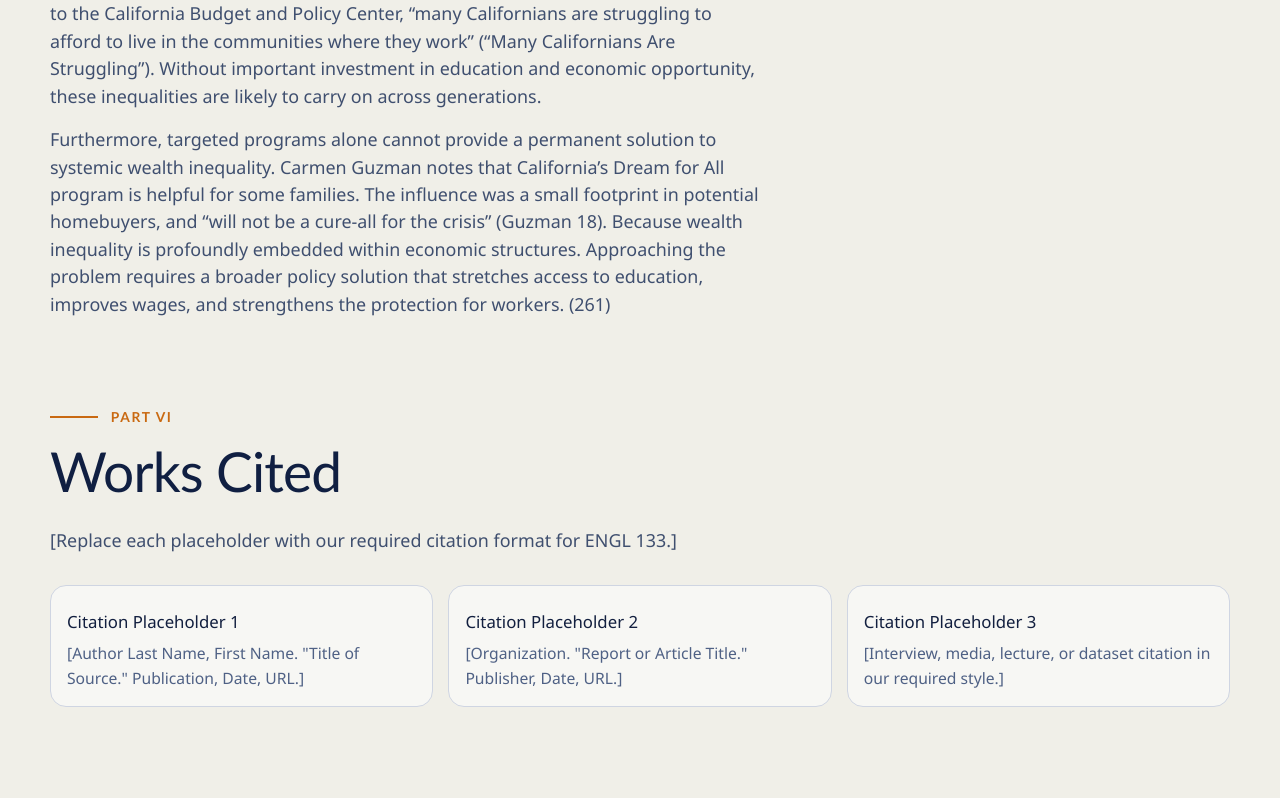
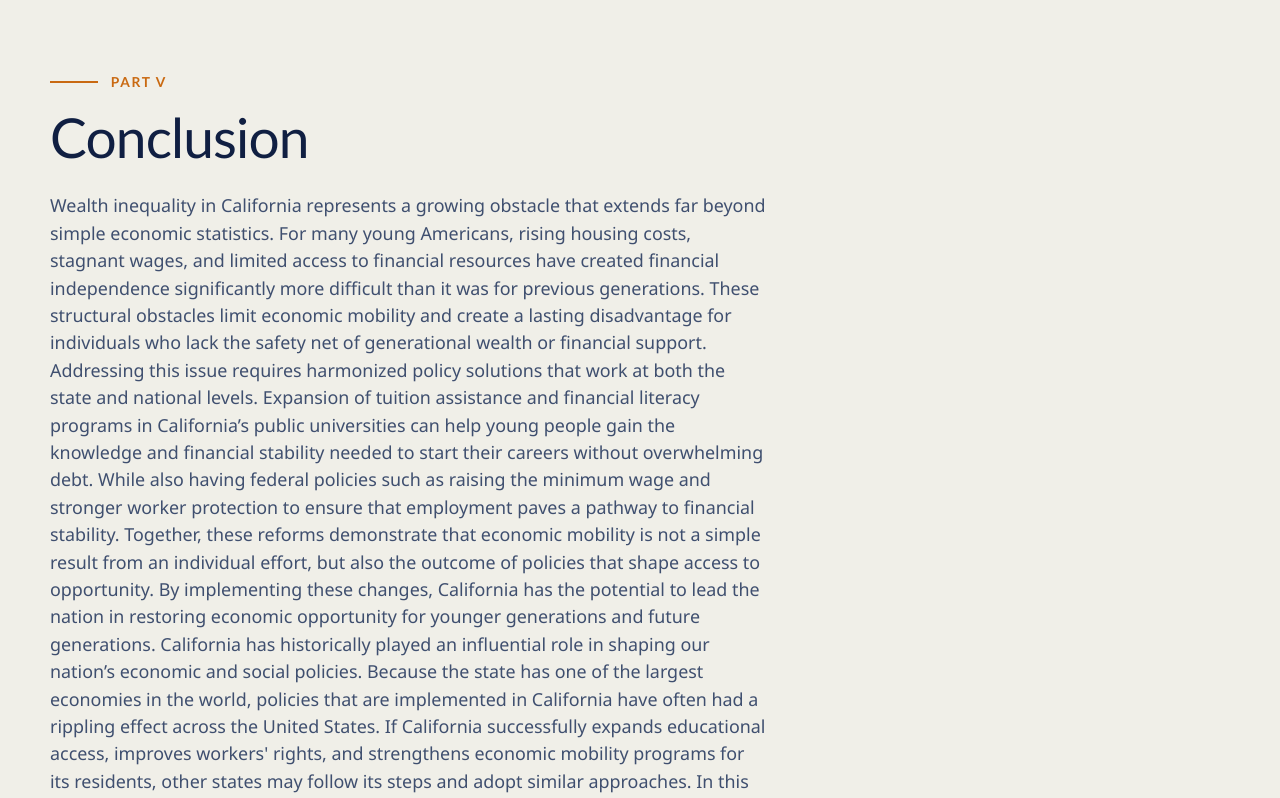
Before and after one commit to Damilss/generational-wealth-inequality, a Next.js app: page / in a window 1280 px wide. Shown: the part 7782-8580 px from the top of the page. Before the commit the page ends 8530 px from the top, so only its background shows below. Built offline with nearby package versions, Linux system fonts and the light colour scheme.

Commit message:
add conclusions, works cited, and counterargument

```diff
--- a/app/globals.css
+++ b/app/globals.css
@@ -499,6 +499,7 @@ a {
   color: #4f6185;
   font-size: clamp(0.98rem, 1.1vw, 1.22rem);
   line-height: 1.55;
+  overflow-wrap: anywhere;
 }
 
 .closing-note {
--- a/app/page.tsx
+++ b/app/page.tsx
@@ -124,11 +124,10 @@ const sections: PageSection[] = [
       {
         title: "Solution 1",
         paragraph: `Solution 1 (State): Having California expand state-fund tuition assistance and financial literacy programs at public universities to prevent wealth inequality from compounding across generations.
-
-Addressing generational wealth inequality requires much more than just a late housing intervention. Guzman’s analysis of California's Dream for All loan programs highlights that such programs can assist, yet their reach remains minimal. The program was “exhausted in 11 days, distributing $288 million to support the purchase of about 2500 homes" (Guzman 2) and was only granted in “10 counties" (Guzman 2) across California. In the end, Guzman concludes that the program influences “less than 1% of buyers" (8) and “will not be a cure-all for the crisis" (18).
-These discoveries imply that interventions occurring later in adulthood, such as homeownership subsidies, may not be adequate to close generational wealth gaps. Research quoted in the study further establishes that wealth disparities grow significantly during early adulthood. As noted in the literature review, “By age 30, the Black-white median wealth gap exceeds $21,000" (Guzman 7). This broadening gap highlights the magnitude of intervening before economic inequality compounds.
-California can intervene earlier in the life cycle by developing need-based tuition assistance within the UC and CSU systems. Lowering student debt for first-generation and low-income students reduces additional burdens in the critical transition into the workforce. Furthermore, introducing mandatory financial literacy education would address the exclusion created by the financial systems that have historically shaped wealth gaps. Guzman illuminates redlining, “created a structure that incentivized housing discrimination" (1), demonstrating how policy-driven exclusion built a limit on access to financial opportunity. Guaranteeing universal financial education would help address those historical disadvantages.
-By shifting intervention to the educational level, California can move to address those inequalities before they solidify into long-term wealth disparities. (269 words)`,
+        Addressing generational wealth inequality requires much more than just a late housing intervention. Guzman’s analysis of California's Dream for All loan programs highlights that such programs can assist, yet their reach remains minimal. The program was “exhausted in 11 days, distributing $288 million to support the purchase of about 2500 homes" (Guzman 2) and was only granted in “10 counties" (Guzman 2) across California. In the end, Guzman concludes that the program influences “less than 1% of buyers" (8) and “will not be a cure-all for the crisis" (18).
+        These discoveries imply that interventions occurring later in adulthood, such as homeownership subsidies, may not be adequate to close generational wealth gaps. Research quoted in the study further establishes that wealth disparities grow significantly during early adulthood. As noted in the literature review, “By age 30, the Black-white median wealth gap exceeds $21,000" (Guzman 7). This broadening gap highlights the magnitude of intervening before economic inequality compounds.
+        California can intervene earlier in the life cycle by developing need-based tuition assistance within the UC and CSU systems. Lowering student debt for first-generation and low-income students reduces additional burdens in the critical transition into the workforce. Furthermore, introducing mandatory financial literacy education would address the exclusion created by the financial systems that have historically shaped wealth gaps. Guzman illuminates redlining, “created a structure that incentivized housing discrimination" (1), demonstrating how policy-driven exclusion built a limit on access to financial opportunity. Guaranteeing universal financial education would help address those historical disadvantages.
+        By shifting intervention to the educational level, California can move to address those inequalities before they solidify into long-term wealth disparities. (269 words)`
       },
       {
         title: "Solution 2",
@@ -175,8 +174,23 @@ The Federal government should also implement stricter wage protections to avoid
     part: "Part III",
     title: "Addressing the Counterargument",
     paragraphs: [
-      "[Add the strongest opposing view here. Explain why some people argue this inequality is normal or unavoidable.]",
-      "[Rebut that view with evidence and logic to show why structural change is still necessary.]",
+      `Some critics advocate for government intervention, such as increasing the federal minimum wage or expanding
+      tuition assistance. Could lead to economic consequences. Opposition to minimum wage increases make their case
+      that raising the minimum wage may lead to job losses or financial strain on smaller businesses. However,
+      research has pointed out that static wages have limited economic mobility for many Americans. As Michael A.
+      Schultz explains, “low-wage workers experience limited upward mobility in the labor market over time” (Schultz 160).
+      This proposes that preserving the current wage structure may reinforce existing inequalities rather than being
+      stepping stones that allow workers to build long-term financial stability.`,
+      `Others still make the case that expansion of state-funded education programs could put more strain on government
+      budgets. While these concerns are valid, yet the search shows that many Californians already struggle to meet
+      basic needs. According to the California Budget and Policy Center, “many Californians are struggling to afford to
+      live in the communities where they work” (“Many Californians Are Struggling”). Without important investment in
+      education and economic opportunity, these inequalities are likely to carry on across generations.`,
+      `Furthermore, targeted programs alone cannot provide a permanent solution to systemic wealth inequality. Carmen
+      Guzman notes that California’s Dream for All program is helpful for some families. The influence was a small
+      footprint in potential homebuyers, and “will not be a cure-all for the crisis” (Guzman 18). Because wealth
+      inequality is profoundly embedded within economic structures. Approaching the problem requires a broader policy
+      solution that stretches access to education, improves wages, and strengthens the protection for workers. (261)`
     ],
   },
   {
@@ -213,23 +227,11 @@ The Federal government should also implement stricter wage protections to avoid
     part: "Part V",
     title: "Conclusion",
     paragraphs: [
-      `Some critics advocate for government intervention, such as increasing the federal minimum wage or expanding
-      tuition assistance. Could lead to economic consequences. Opposition to minimum wage increases make their case
-      that raising the minimum wage may lead to job losses or financial strain on smaller businesses. However,
-      research has pointed out that static wages have limited economic mobility for many Americans. As Michael A.
-      Schultz explains, “low-wage workers experience limited upward mobility in the labor market over time” (Schultz 160).
-      This proposes that preserving the current wage structure may reinforce existing inequalities rather than being
-      stepping stones that allow workers to build long-term financial stability.`,
-      `Others still make the case that expansion of state-funded education programs could put more strain on government
-      budgets. While these concerns are valid, yet the search shows that many Californians already struggle to meet
-      basic needs. According to the California Budget and Policy Center, “many Californians are struggling to afford to
-      live in the communities where they work” (“Many Californians Are Struggling”). Without important investment in
-      education and economic opportunity, these inequalities are likely to carry on across generations.`,
-      `Furthermore, targeted programs alone cannot provide a permanent solution to systemic wealth inequality. Carmen
-      Guzman notes that California’s Dream for All program is helpful for some families. The influence was a small
-      footprint in potential homebuyers, and “will not be a cure-all for the crisis” (Guzman 18). Because wealth
-      inequality is profoundly embedded within economic structures. Approaching the problem requires a broader policy
-      solution that stretches access to education, improves wages, and strengthens the protection for workers. (261)`
+      `Wealth inequality in California represents a growing obstacle that extends far beyond simple economic statistics. For many young Americans, rising housing costs, stagnant wages, and limited access to financial resources have created financial independence significantly more difficult than it was for previous generations. These structural obstacles limit economic mobility and create a lasting disadvantage for individuals who lack the safety net of generational wealth or financial support.
+	    Addressing this issue requires harmonized policy solutions that work at both the state and national levels. Expansion of tuition assistance and financial literacy programs in California’s public universities can help young people gain the knowledge and financial stability needed to start their careers without overwhelming debt. While also having federal policies such as raising the minimum wage and stronger worker protection to ensure that employment paves a pathway to financial stability.
+      Together, these reforms demonstrate that economic mobility is not a simple result from an individual effort, but also the outcome of policies that shape access to opportunity. By implementing these changes, California has the potential to lead the nation in restoring economic opportunity for younger generations and future generations.
+      California has historically played an influential role in shaping our nation’s economic and social policies. Because the state has one of the largest economies in the world, policies that are implemented in California have often had a rippling effect across the United States. If California successfully expands educational access, improves workers' rights, and strengthens economic mobility programs for its residents, other states may follow its steps and adopt similar approaches. In this way, California could serve as an example for policies that are designed to help people, reduce wealth inequality, and restore opportunity for younger generations across the country. These reforms would not only support younger generations today but also strengthen long-term economic stability and opportunity for future generations to come across the state and nation. (313)
+`
     ],
 
   },
@@ -239,20 +241,63 @@ The Federal government should also implement stricter wage protections to avoid
     part: "Part VI",
     title: "Works Cited",
     paragraphs: [
-      "[Replace each placeholder with our required citation format for ENGL 133.]",
+      "MLA 9 citations (one source per card).",
     ],
     cards: [
       {
-        title: "Citation Placeholder 1",
-        body: "[Author Last Name, First Name. \"Title of Source.\" Publication, Date, URL.]",
+        title: "Anderson et al.",
+        body:
+          "Anderson, Alissa, et al. \"Many Californians Are Struggling to Live in Our Communities: Five Reasons to Share the State's Prosperity.\" California Budget & Policy Center, Jan. 2020, https://calbudgetcenter.org/resources/many-californians-are-struggling-to-live-in-our-communities/.",
       },
       {
-        title: "Citation Placeholder 2",
-        body: "[Organization. \"Report or Article Title.\" Publisher, Date, URL.]",
+        title: "Bentz",
+        body:
+          "Bentz, Alex. \"California Housing Affordability Tracker (4th Quarter 2025).\" EconTax Blog, Legislative Analyst's Office, 22 Jan. 2026, https://lao.ca.gov/LAOEconTax/Article/Detail/793.",
       },
       {
-        title: "Citation Placeholder 3",
-        body: "[Interview, media, lecture, or dataset citation in our required style.]",
+        title: "Bohn et al. (2020)",
+        body:
+          "Bohn, Sarah, et al. Income Inequality and Economic Opportunity in California. Public Policy Institute of California, Dec. 2020, https://www.ppic.org/publication/income-inequality-and-economic-opportunity-in-california/.",
+      },
+      {
+        title: "Center for Hunger-Free Communities",
+        body:
+          "Center for Hunger-Free Communities. \"Minimum Wage Is Not Enough: A True Living Wage Is Necessary to Reduce Poverty and Improve Health.\" Drexel University, 2021, https://drexel.edu/hunger-free-center/research/briefs-and-reports/minimum-wage-is-not-enough/.",
+      },
+      {
+        title: "Chapple, Thomas, and Zuk",
+        body:
+          "Chapple, Karen, Tim Thomas, and Miriam Zuk. Urban Displacement Project. Urban Displacement Project, 2021, https://www.urbandisplacement.org/.",
+      },
+      {
+        title: "Garcia et al.",
+        body:
+          "Garcia, David, et al. The Landscape of Middle-Income Housing Affordability in California. Terner Center for Housing Innovation, Apr. 2022, https://ternercenter.berkeley.edu/wp-content/uploads/2022/04/Landscape-of-Middle-Income-Housing-Affordability-April-2022.pdf.",
+      },
+      {
+        title: "Guzman",
+        body:
+          "Guzman, Carmen. \"Can California Effectively Address Its Racial and Ethnic Wealth Gaps Through the Dream for All Loan?\" Student Policy Research Papers, University of California Office of the President, 1 July 2024, https://escholarship.org/uc/item/65q4b72g.",
+      },
+      {
+        title: "Pang et al.",
+        body:
+          "Pang, Yali, et al. \"Equity Implications of the Unchanged Federal Minimum Wage Since 2009.\" RISE, Virginia Commonwealth University, Feb. 2025, https://rise.vcu.edu/news/news-posts/equity-implications-of-the-unchanged-federal-minimum-wage-since-2009.html.",
+      },
+      {
+        title: "Schultz",
+        body:
+          "Schultz, Michael A. \"The Wage Mobility of Low-Wage Workers in a Changing Economy, 1968 to 2014.\" RSF: The Russell Sage Foundation Journal of the Social Sciences, vol. 5, no. 4, Sept. 2019, pp. 159-89, https://doi.org/10.7758/RSF.2019.5.4.06.",
+      },
+      {
+        title: "Thorman and Payares-Montoya",
+        body:
+          "Thorman, Tess, and Daniel Payares-Montoya. \"Income Inequality in California.\" Public Policy Institute of California, Mar. 2025, https://www.ppic.org/publication/income-inequality-in-california/.",
+      },
+      {
+        title: "U.S. Census Bureau",
+        body:
+          "United States Census Bureau. \"Census.gov | U.S. Census Bureau Homepage.\" U.S. Census Bureau, https://www.census.gov/. Accessed 14 Mar. 2026.",
       },
     ],
   },
```
